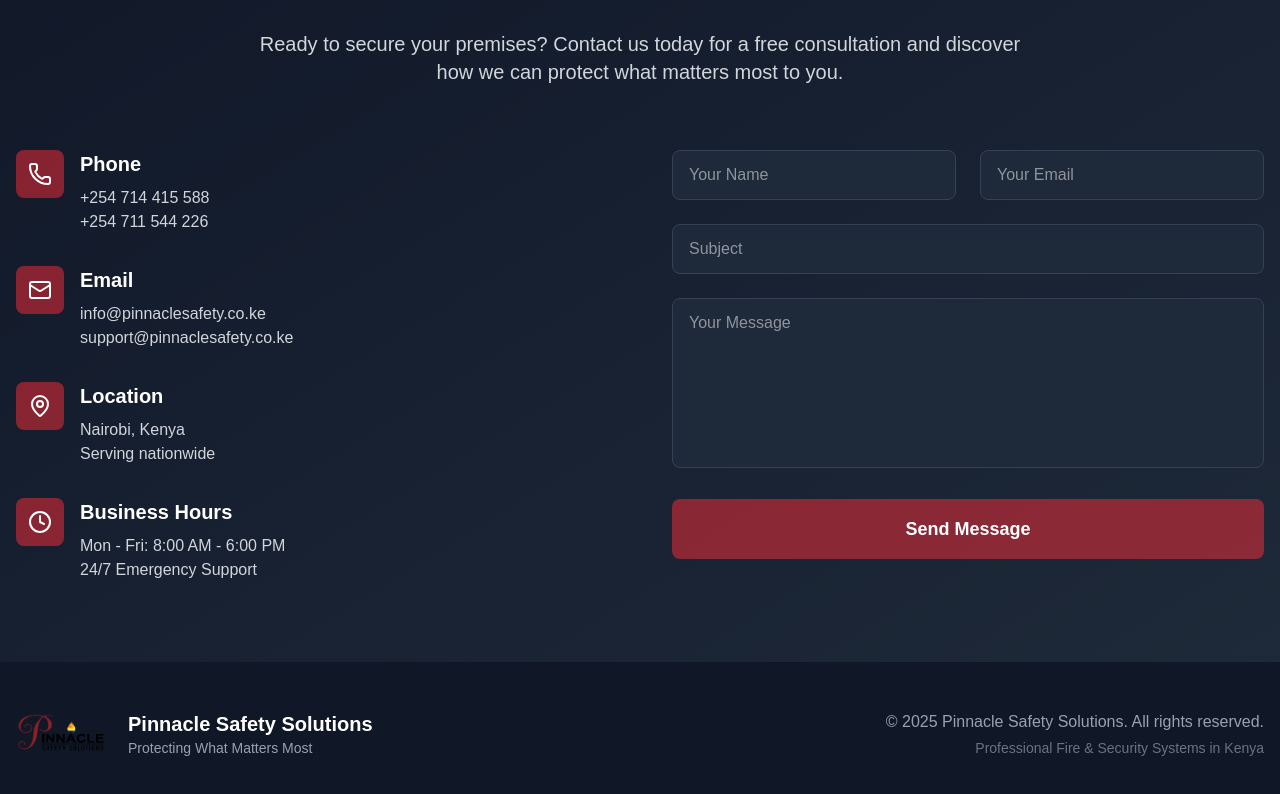
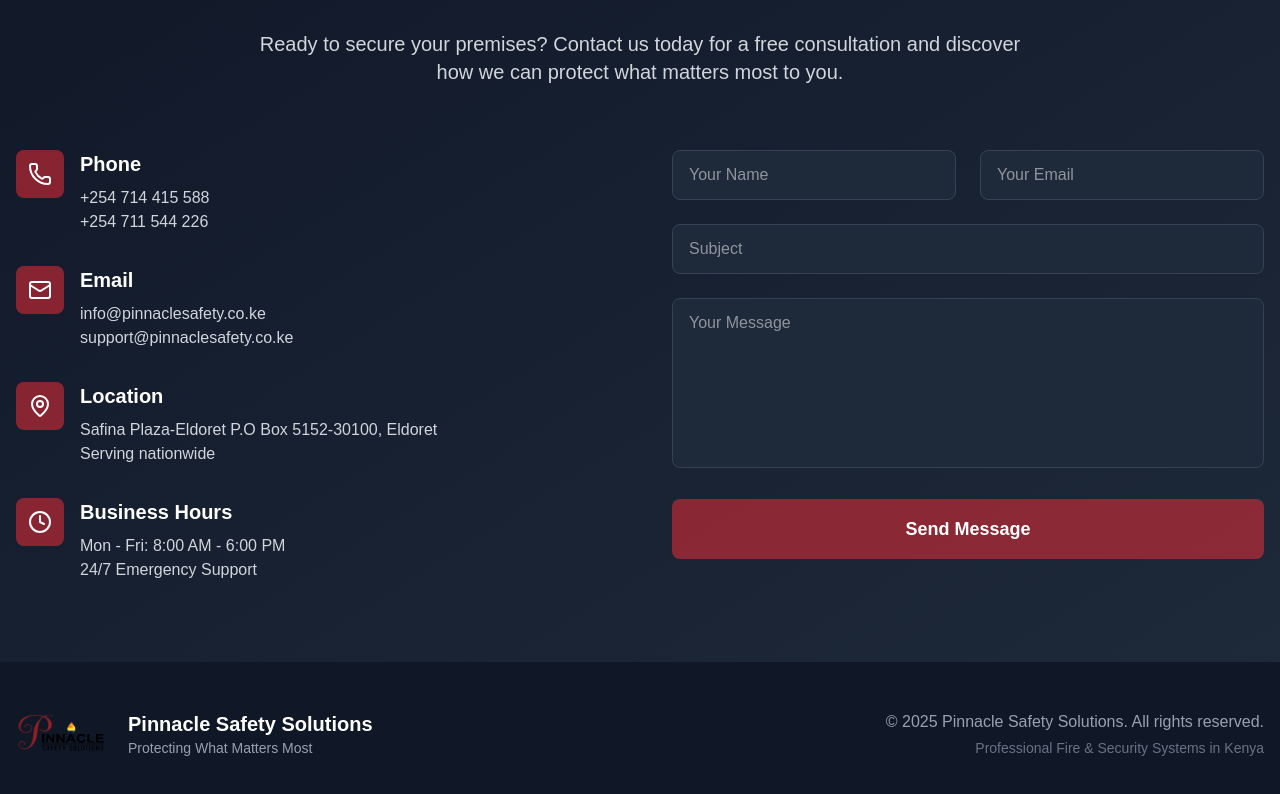
Before and after one commit to kennedymakokha/pinacle-safety, a Next.js app: page / in a window 1280 px wide. Shown: the part 2486-3280 px from the top of the page. Built offline with nearby package versions, Linux system fonts and the light colour scheme.

Commit message:
fixing locations

```diff
--- a/app/components/contact.tsx
+++ b/app/components/contact.tsx
@@ -65,9 +65,10 @@ const Contact = () => {
               >
                 <MapPin className="h-6 w-6" />
               </motion.div>
+              {/*  */}
               <div>
                 <h3 className="text-xl font-bold mb-2">Location</h3>
-                <p className="text-gray-300">Nairobi, Kenya</p>
+                <p className="text-gray-300">Safina Plaza-Eldoret P.O Box 5152-30100, Eldoret</p>
                 <p className="text-gray-300">Serving nationwide</p>
               </div>
             </div>
```
